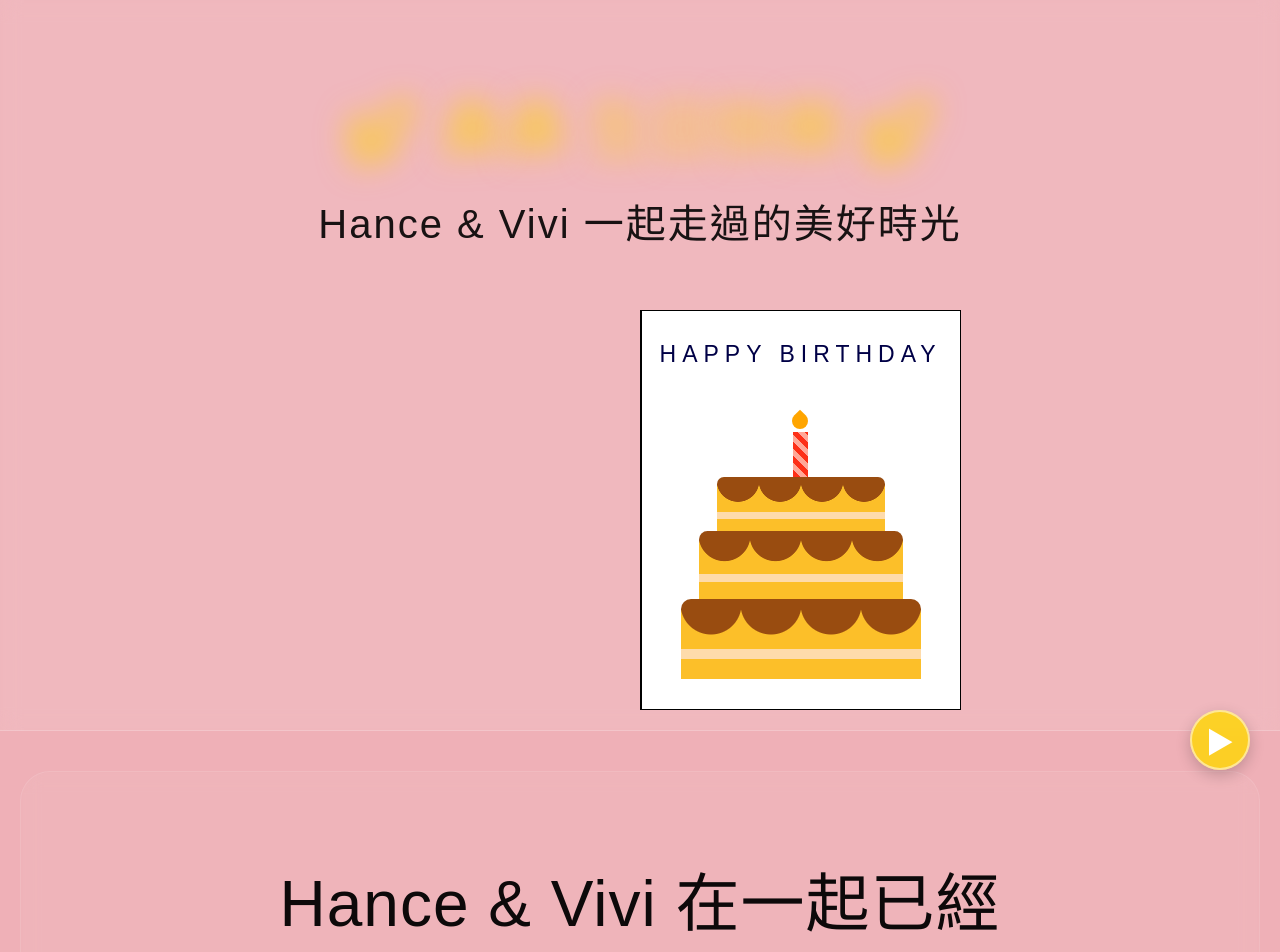
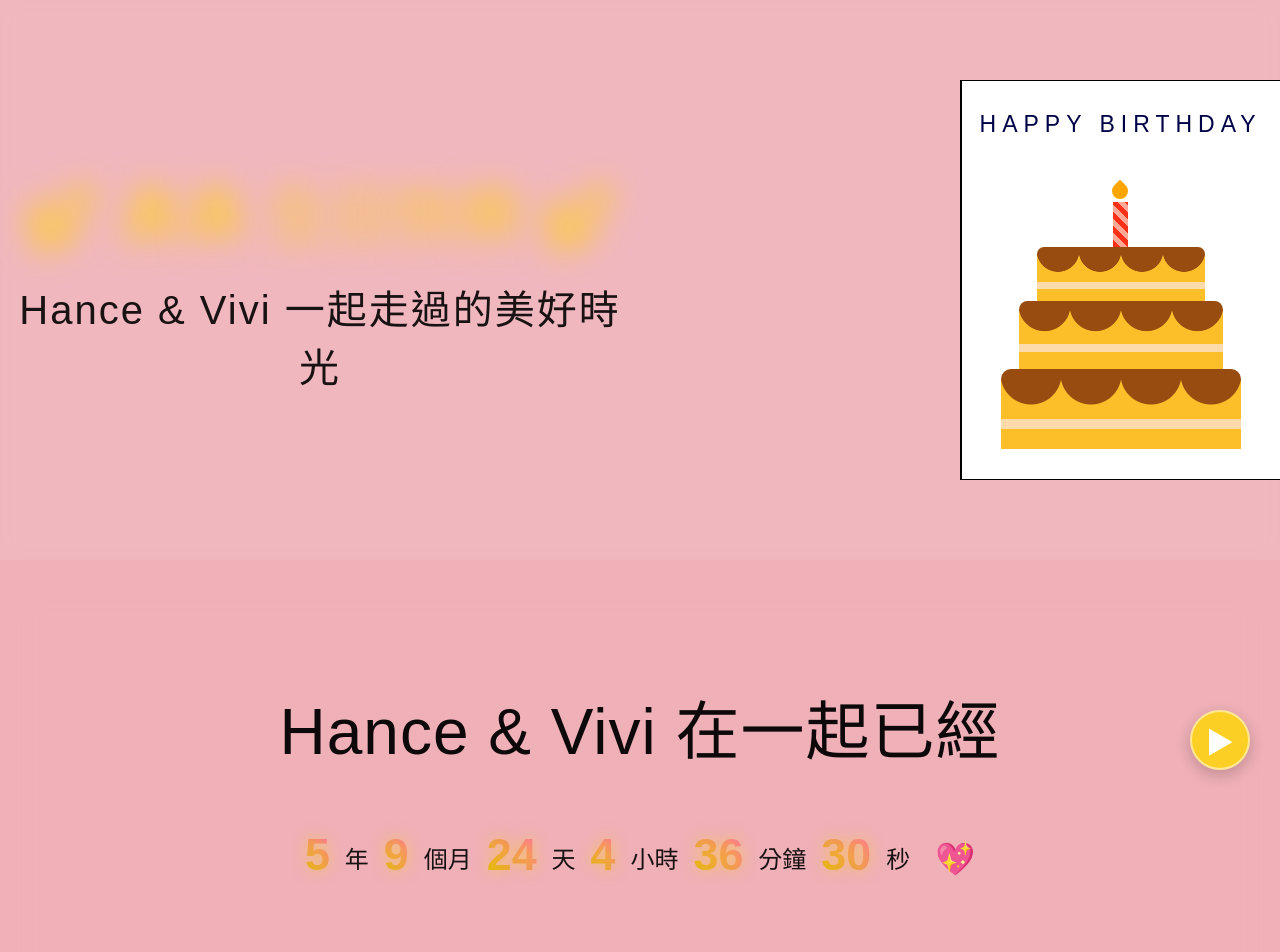
Before and after one commit to Hance08/BBB, a React (Create React App) app: page / in a window 1280 px wide. Shown: the top 952 px of the page. Built offline with nearby package versions, Linux system fonts and the light colour scheme; a web font is replaced by a local one.

Commit message:
調整計數器及時間軸元件的樣式，移除不必要的邊框及圓角設定，並新增標題容器的樣式以改善佈局。

```diff
--- a/src/components/Counter.css
+++ b/src/components/Counter.css
@@ -1,10 +1,7 @@
 .counter-section {
   padding: 80px 0;
-  background: rgba(255, 255, 255, 0.05);
   backdrop-filter: blur(10px);
-  border: 1px solid rgba(255, 255, 255, 0.1);
   margin: 40px 20px;
-  border-radius: 30px;
   text-align: center;
 }
 
--- a/src/components/Header.css
+++ b/src/components/Header.css
@@ -4,8 +4,14 @@
   text-align: center;
   background: rgba(255, 255, 255, 0.1);
   backdrop-filter: blur(10px);
-  border-bottom: 1px solid rgba(255, 255, 255, 0.2);
   overflow: hidden;
+}
+
+.header-container {
+  display: flex;
+  flex-direction: row;
+  align-items: center;
+  justify-content: center;
 }
 
 .title {
@@ -52,7 +58,7 @@
   margin: auto;
   left: 0;
   right: 0;
-  top: 60px;
+  top: 0;
   bottom: 0;
   -webkit-perspective: 1200px;
   perspective: 1200px;
@@ -208,6 +214,14 @@
     letter-spacing: 1px;
   }
 
+  .header-container {
+    display: flex;
+    flex-direction: column;
+    align-items: center;
+    justify-content: center;
+  }
+
+
   .birthday-card {
     width: 350px;
     height: 200px;
--- a/src/components/Header.jsx
+++ b/src/components/Header.jsx
@@ -10,7 +10,8 @@ const Header = () => {
       animate={{ opacity: 1, y: 0 }}
       transition={{ duration: 1, ease: "easeOut" }}
     >
-      <div className="container">
+      <div className="header-container">
+        <div className="right-side">
           <motion.h1
             className="title"
             initial={{ scale: 0.8 }}
@@ -27,6 +28,26 @@ const Header = () => {
           >
             Hance & Vivi 一起走過的美好時光
           </motion.p>
+        </div>
+        <div className="left-sied">
+          <div className="birthday-card">
+            <div className="outside">
+              <div className="front">
+                <p>Happy Birthday</p>
+                <div className="cake">
+                  <div className="top-layer"></div>
+                  <div className="middle-layer"></div>
+                  <div className="bottom-layer"></div>
+                  <div className="candle"></div>
+                </div>
+              </div>
+              <div className="back"></div>
+            </div>
+            <div className="inside">
+              <p>Happy Birthday</p>
+            </div>
+          </div>
+        </div>
       </div>
 
       {/* 飄散的愛心動畫 */}
@@ -52,23 +73,6 @@ const Header = () => {
           </motion.div>
         ))}
       </div>
-      <div className="birthday-card">
-        <div className="outside">
-          <div className="front">
-            <p>Happy Birthday</p>
-            <div className="cake">
-              <div className="top-layer"></div>
-              <div className="middle-layer"></div>
-              <div className="bottom-layer"></div>
-              <div className="candle"></div>
-            </div>
-          </div>
-          <div className="back"></div>
-        </div>
-        <div className="inside">
-          <p>Happy Birthday</p>
-        </div>
-      </div>
     </motion.header>
   );
 };
--- a/src/components/Timeline.css
+++ b/src/components/Timeline.css
@@ -1,8 +1,6 @@
 .timeline-section {
   padding: 80px 0 120px;
   background: rgba(255, 255, 255, 0.03);
-  margin: 40px 20px;
-  border-radius: 30px;
   backdrop-filter: blur(10px);
 }
 
```
Lines whose indentation alone changed are shown as unchanged.
